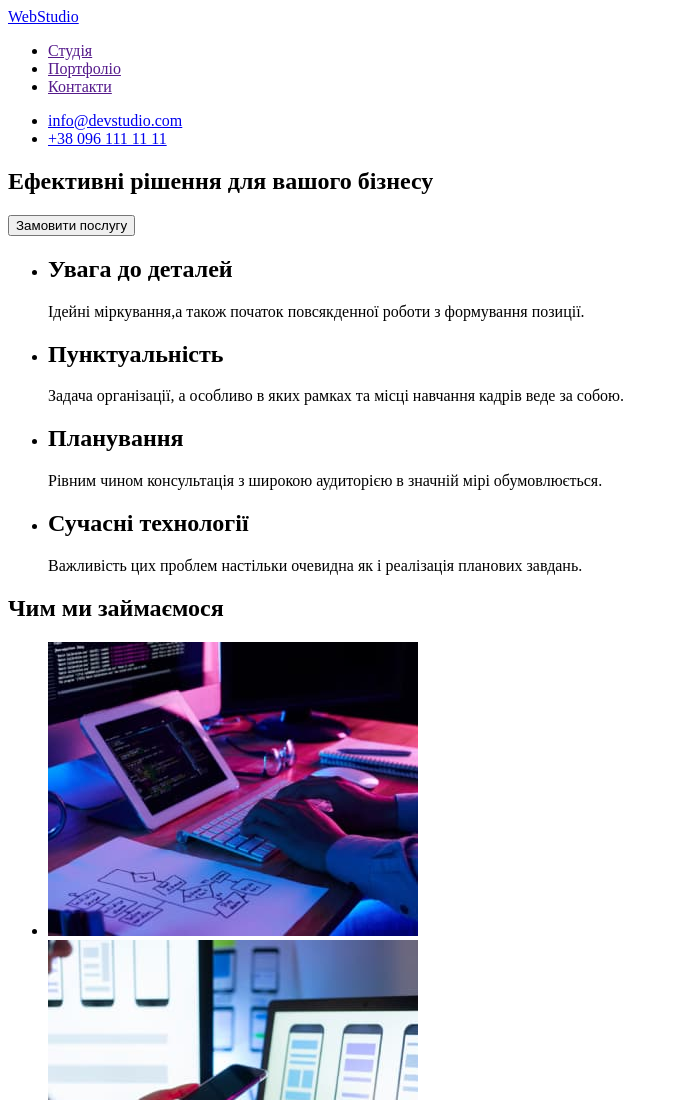
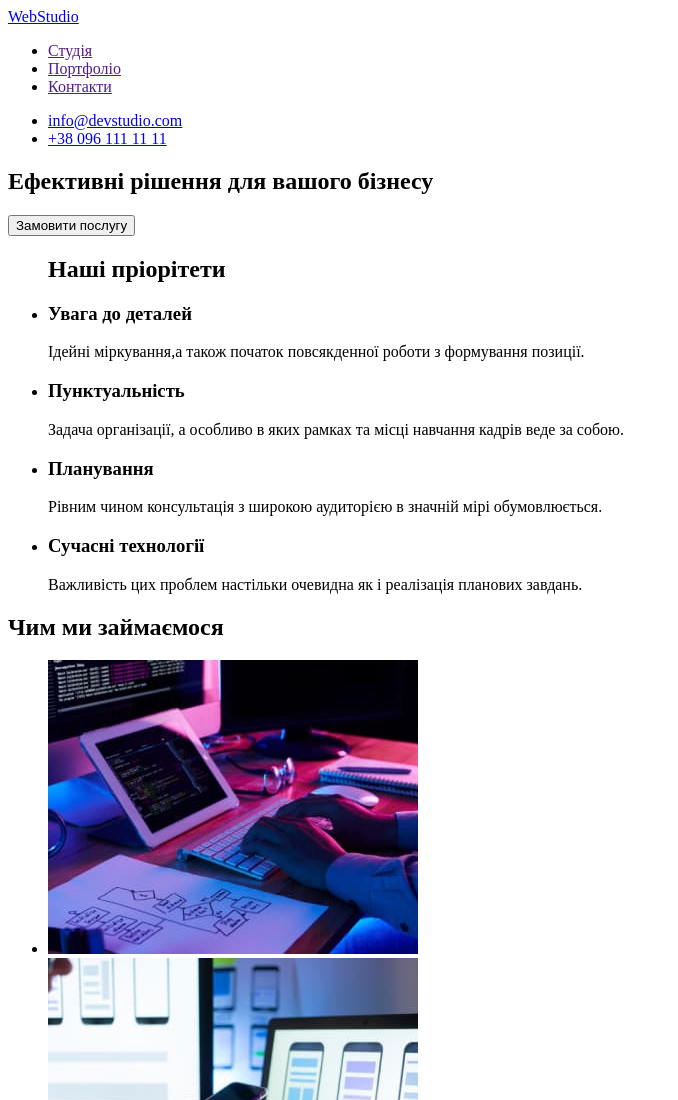
Before and after one commit to MykolaTesliuk/homework1_fson_61, a plain HTML site: page index.html in a window 1280 px wide. Shown: the top 1100 px of the page, without its empty margins (0-678 px from the left). Drawn offline with Linux system fonts and the light colour scheme.

Commit message:
finalizationafter_remarks
1_відформатовано_текст
2_додано_заголовок_другого_рівня_в_першій_секції_який_потім_приховаємо_стилями

```diff
--- a/index.html
+++ b/index.html
@@ -31,20 +31,22 @@
 <!-- додаємо кнопку з атрибутом type="button" якщо не вкажемо то за замовчуванням буде submit -->
 <section>
 <ul>
+<h2>Наші пріорітети</h2>
+<!-- Заголовок буде приховано за допомогою стилів -->
 <li>
-    <h2>Увага до деталей</h2>
+<h3>Увага до деталей</h3>
 <p>Ідейні міркування,а також початок повсякденної роботи з формування позиції.</p>
 </li>
 <li>
-    <h2>Пунктуальність</h2>
+<h3>Пунктуальність</h3>
 <p>Задача організації, а особливо в яких рамках та місці навчання кадрів веде за собою.</p>
 </li>
 <li>
-    <h2>Планування</h2>
+<h3>Планування</h3>
 <p>Рівним чином консультація з широкою аудиторією в значній мірі обумовлюється.</p>
 </li>
 <li>
-    <h2>Сучасні технології</h2>
+<h3>Сучасні технології</h3>
 <p>Важливість цих проблем настільки очевидна як і реалізація планових завдань.</p>
 </li>
 </ul>
```
Lines whose indentation alone changed are shown as unchanged.
